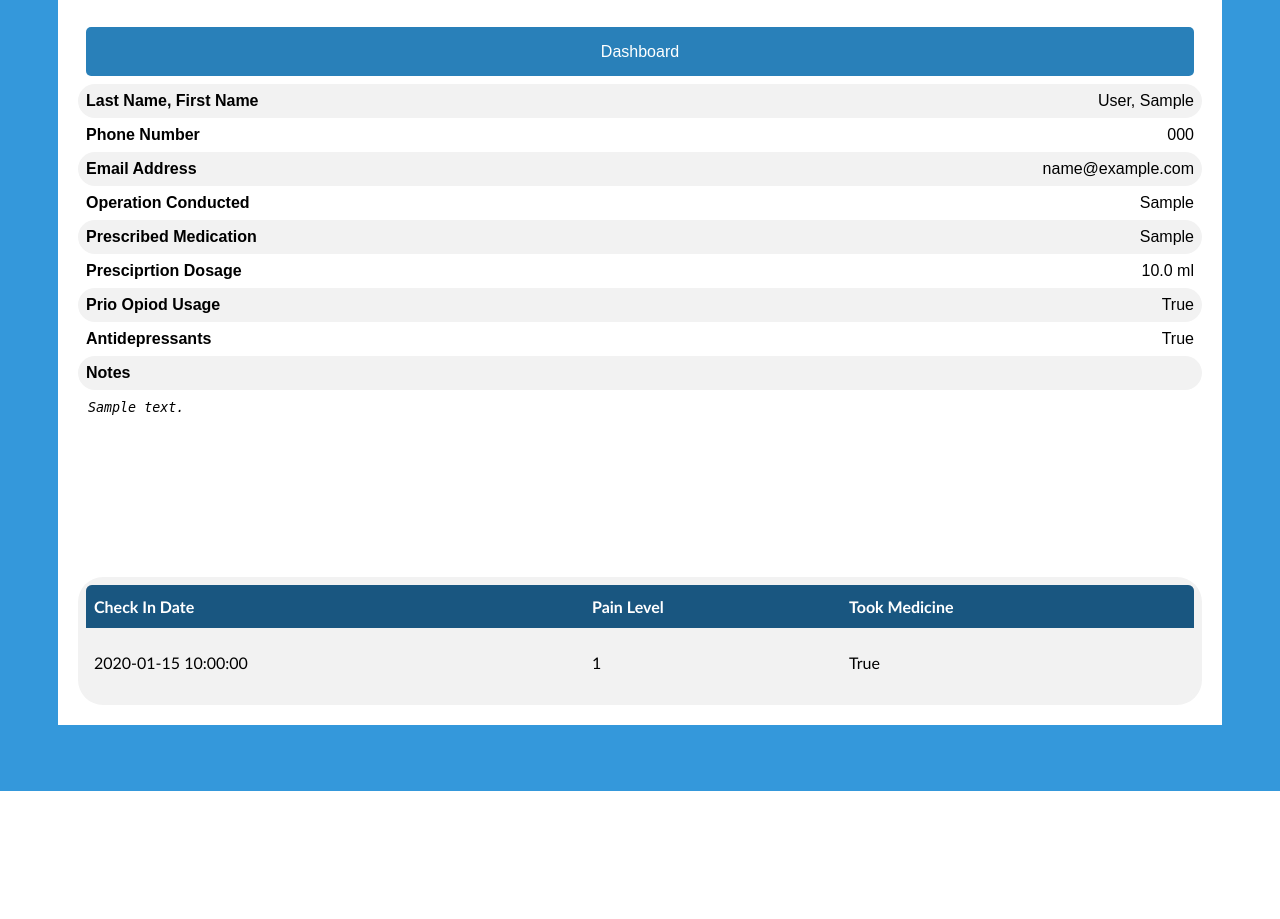
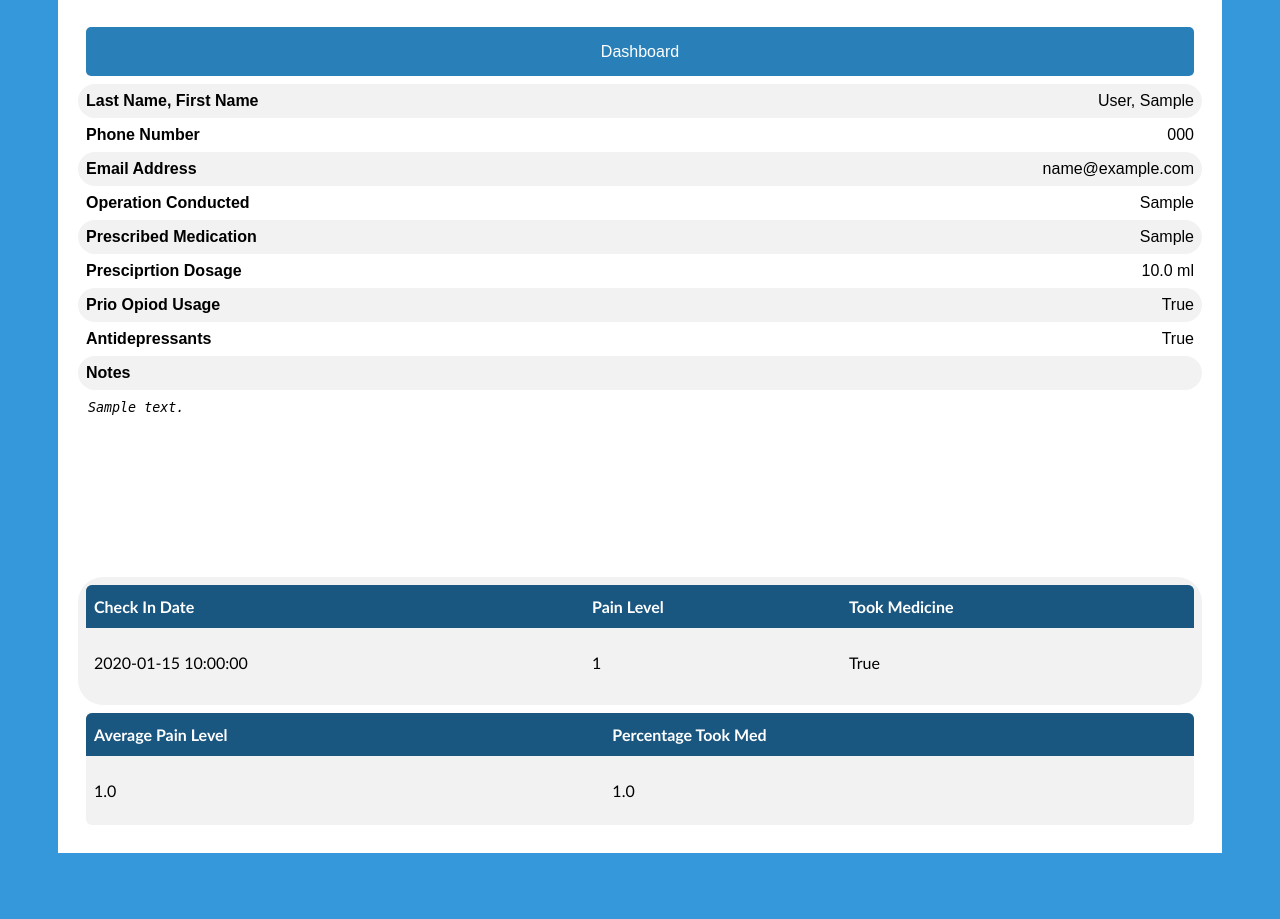
Before and after one commit to akibrhast/postOpCare, a Flask app: page /detailedpatientinfo/1 in a window 1280 px wide. Shown: the part 67-986 px from the top of the page. Before the commit the page ends 858 px from the top, so only its background shows below. Run offline with Flask 2, Linux system fonts and the light colour scheme; tables that the repository leaves empty hold one stand-in row (values such as "Sample post"); some libraries are stand-ins or nearby versions.

Commit message:
Added average fields to patient details

```diff
--- a/app/routes.py
+++ b/app/routes.py
@@ -108,4 +108,14 @@ def addNewPatient():
 @app.route('/detailedpatientinfo/<patientid>', methods=['GET','POST'] )
 def detailedPatientInfo(patientid):
     patient = Patient.query.filter_by(id=patientid).first_or_404()
-    return render_template("detailedpatientinfo.html", patient=patient)
+
+    percentTookMed = 0
+    averagePainLevel = 0
+    if patient.checkins.count() > 0:
+        for checkin in patient.checkins:
+            averagePainLevel += checkin.painLevel
+            percentTookMed += int(checkin.tookMed)
+        percentTookMed /= patient.checkins.count()
+        averagePainLevel /= patient.checkins.count()
+
+    return render_template("detailedpatientinfo.html", patient=patient,averagePainLevel=averagePainLevel, percentTookMed=percentTookMed)
--- a/app/templates/detailedpatientinfo.html
+++ b/app/templates/detailedpatientinfo.html
@@ -1,5 +1,5 @@
-<link type="text/css" rel="stylesheet" href="/static/css/detailedpatientinfo.css" >
-<link type="text/css" rel="stylesheet" href="/static/css/doctordashboard.css" >
+<link type="text/css" rel="stylesheet" href="/static/css/detailedpatientinfo.css">
+<link type="text/css" rel="stylesheet" href="/static/css/doctordashboard.css">
 
 {% extends "base.html" %}
 
@@ -14,12 +14,14 @@
         <div>
             <a href="{{ url_for('doctorDashBoard') }}">Dashboard</a>
         </div>
-            <div><span class="key">Last Name, First Name</span><span class="data">{{patient.lastName}}, {{patient.firstName}}</span></div>
+        <div><span class="key">Last Name, First Name</span><span class="data">{{patient.lastName}},
+                {{patient.firstName}}</span></div>
         <div><span class="key">Phone Number</span><span class="data">{{patient.phoneNumber}}</span></div>
         <div><span class="key">Email Address</span><span class="data">{{patient.email}}</span></div>
         <div><span class="key">Operation Conducted</span><span class="data">{{patient.operation}}</span></div>
         <div><span class="key">Prescribed Medication</span><span class="data">{{patient.prescriptionMed}}</span></div>
-            <div><span class="key">Presciprtion Dosage</span><span class="data">{{patient.prescriptionDosage}} ml</span></div>
+        <div><span class="key">Presciprtion Dosage</span><span class="data">{{patient.prescriptionDosage}} ml</span>
+        </div>
         <div><span class="key">Prio Opiod Usage</span><span class="data">{{patient.priorOpioid}}</span></div>
         <div><span class="key">Antidepressants</span><span class="data">{{patient.onAntidepressants}}</span></div>
         <div><span class="key">Notes</span><span class="data"></span></div>
@@ -54,7 +56,21 @@
             <p>No checkins available for this patient</p>
             {% endif %}
         </div>
+        <div>
 
+        {% if patient.checkins.count() > 0 %}
+        <table id="customers">
+            <tr>
+                <th>Average Pain Level</th>
+                <th>Percentage Took Med</th>
+            </tr>
+            <tr>
+                <td>{{averagePainLevel}}</td>
+                <td>{{percentTookMed}}</td>
+            </tr>
+        </table>
+        {% endif %}
+    </div>
 
     </div>
 
```
Also changed, not shown: app.db. Lines whose indentation alone changed are shown as unchanged.
